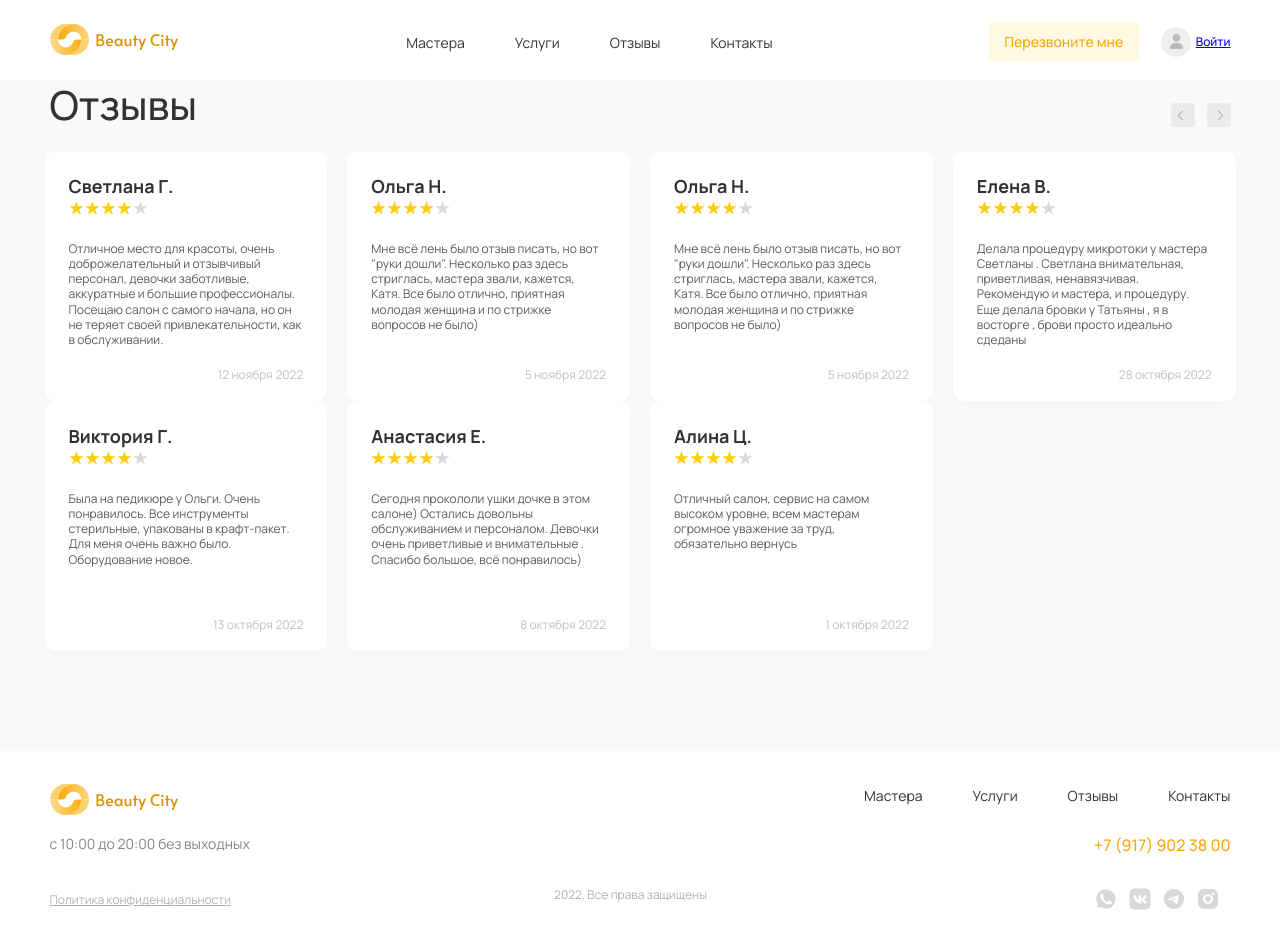
After one commit to malykhdenis/beauty-salon, a Django app: page /reviews/ in a window 1280 px wide. The commit adds this page. Run offline with Django 5.2, Linux system fonts and the light colour scheme; parts of the project's set-up code (start-up, migrations or seed data) failed here and were passed over.

Commit message:
add reviews, contacts, masters page

```diff
--- a/salon/templates/salon/contacts.html
+++ b/salon/templates/salon/contacts.html
@@ -1,5 +1,5 @@
 <!DOCTYPE html>
-{% extends './base.html' %}
+{% extends 'base.html' %}
 {% load static %}
 
 {% block content %}
--- a/salon/templates/salon/master.html
+++ b/salon/templates/salon/master.html
@@ -1,5 +1,5 @@
 <!DOCTYPE html>
-{% extends './base.html' %}
+{% extends 'base.html' %}
 {% load static %}
 
 {% block content %}
--- /dev/null
+++ b/salon/templates/salon/reviews.html
@@ -0,0 +1,102 @@
+<!DOCTYPE html>
+{% extends 'base.html' %}
+{% load static %}
+
+{% block content %}
+
+	<section id="reviews">
+		<div class="container">
+			<div class="reviews pb100">
+				<div class="reviews__slider_arrows fic">
+					<div class="title">Отзывы</div>
+					<div class="slider__arrows fic">
+						<div class="slider__arrows_arrow leftArrow">
+							<i class="arrowRight"></i>
+						</div>
+						<div class="slider__arrows_arrow rightArrow">
+							<i class="arrowLleft"></i>
+						</div>
+					</div>
+				</div>
+
+				<div class="row reviewsSlider">
+					<div class="col-md-3">
+						<div class="reviews__block">
+							<div class="reviews__name">Светлана Г.</div>
+							<img src="{% static 'img/rating.svg' %}" alt="rating" class="reviews__header_rating">
+							<div class="reviews__block_text">
+								Отличное место для красоты, очень доброжелательный и отзывчивый персонал, девочки заботливые, аккуратные и большие профессионалы. Посещаю салон с самого начала, но он не теряет своей привлекательности, как в обслуживании.
+							</div>
+							<div class="reviews__block_date">12 ноября 2022</div>
+						</div>
+					</div>
+					<div class="col-md-3">
+						<div class="reviews__block">
+							<div class="reviews__name">Ольга Н.</div>
+							<img src="{% static 'img/rating.svg' %}" alt="rating" class="reviews__header_rating">
+							<div class="reviews__block_text">
+								Мне всё лень было отзыв писать, но вот "руки дошли". Несколько раз здесь стриглась, мастера звали, кажется, Катя. Все было отлично, приятная молодая женщина и по стрижке вопросов не было)
+							</div>
+							<div class="reviews__block_date">5 ноября 2022</div>
+						</div>
+					</div>
+					<div class="col-md-3">
+						<div class="reviews__block">
+							<div class="reviews__name">Ольга Н.</div>
+							<img src="{% static 'img/rating.svg' %}" alt="rating" class="reviews__header_rating">
+							<div class="reviews__block_text">
+								Мне всё лень было отзыв писать, но вот "руки дошли". Несколько раз здесь стриглась, мастера звали, кажется, Катя. Все было отлично, приятная молодая женщина и по стрижке вопросов не было)
+							</div>
+							<div class="reviews__block_date">5 ноября 2022</div>
+						</div>
+					</div>
+					<div class="col-md-3">
+						<div class="reviews__block">
+							<div class="reviews__name">Елена В.</div>
+							<img src="{% static 'img/rating.svg' %}" alt="rating" class="reviews__header_rating">
+							<div class="reviews__block_text">
+								Делала процедуру микротоки у мастера Светланы . Светлана внимательная, приветливая, ненавязчивая. Рекомендую и мастера, и процедуру. Еще делала бровки у Татьяны , я в восторге , брови просто идеально сдеданы
+							</div>
+							<div class="reviews__block_date">28 октября 2022</div>
+						</div>
+					</div>
+					<div class="col-md-3">
+						<div class="reviews__block">
+							<div class="reviews__name">Виктория Г.</div>
+							<img src="{% static 'img/rating.svg' %}" alt="rating" class="reviews__header_rating">
+							<div class="reviews__block_text">
+								Была на педикюре у Ольги. Очень понравилось. Все инструменты стерильные, упакованы в крафт-пакет. Для меня очень важно было. Оборудование новое.
+							</div>
+							<div class="reviews__block_date">13 октября 2022</div>
+						</div>
+					</div>
+					<div class="col-md-3">
+						<div class="reviews__block">
+							<div class="reviews__name">Анастасия Е.</div>
+							<img src="{% static 'img/rating.svg' %}" alt="rating" class="reviews__header_rating">
+							<div class="reviews__block_text">
+								Сегодня прокололи ушки дочке в этом салоне) Остались довольны обслуживанием и персоналом. Девочки очень приветливые и внимательные . Спасибо большое, всё понравилось)
+							</div>
+							<div class="reviews__block_date">8 октября 2022</div>
+						</div>
+					</div>
+					<div class="col-md-3">
+						<div class="reviews__block">
+							<div class="reviews__name">Алина Ц.</div>
+							<img src="{% static 'img/rating.svg' %}" alt="rating" class="reviews__header_rating">
+							<div class="reviews__block_text">
+								Отличный салон, сервис на самом высоком уровне, всем мастерам огромное уважение за труд, обязательно вернусь
+							</div>
+							<div class="reviews__block_date">1 октября 2022</div>
+						</div>
+					</div>
+
+
+
+
+				</div>
+			</div>
+		</div>
+	</section>
+
+{% endblock %}
--- a/salon/templates/salon/service.html
+++ b/salon/templates/salon/service.html
@@ -1,4 +1,5 @@
 <!DOCTYPE html>
+{% load static %}
 <html lang="en">
 <head>
 	<meta charset="UTF-8">
```
